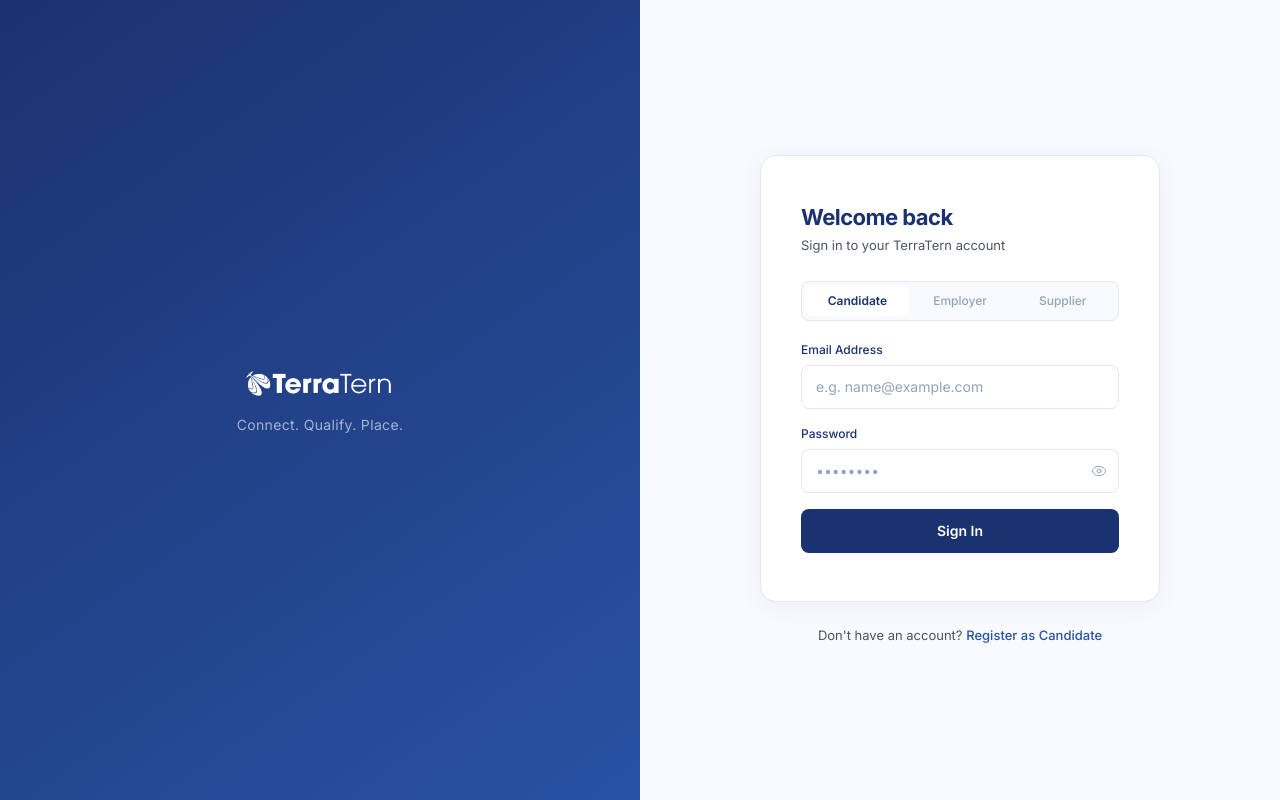
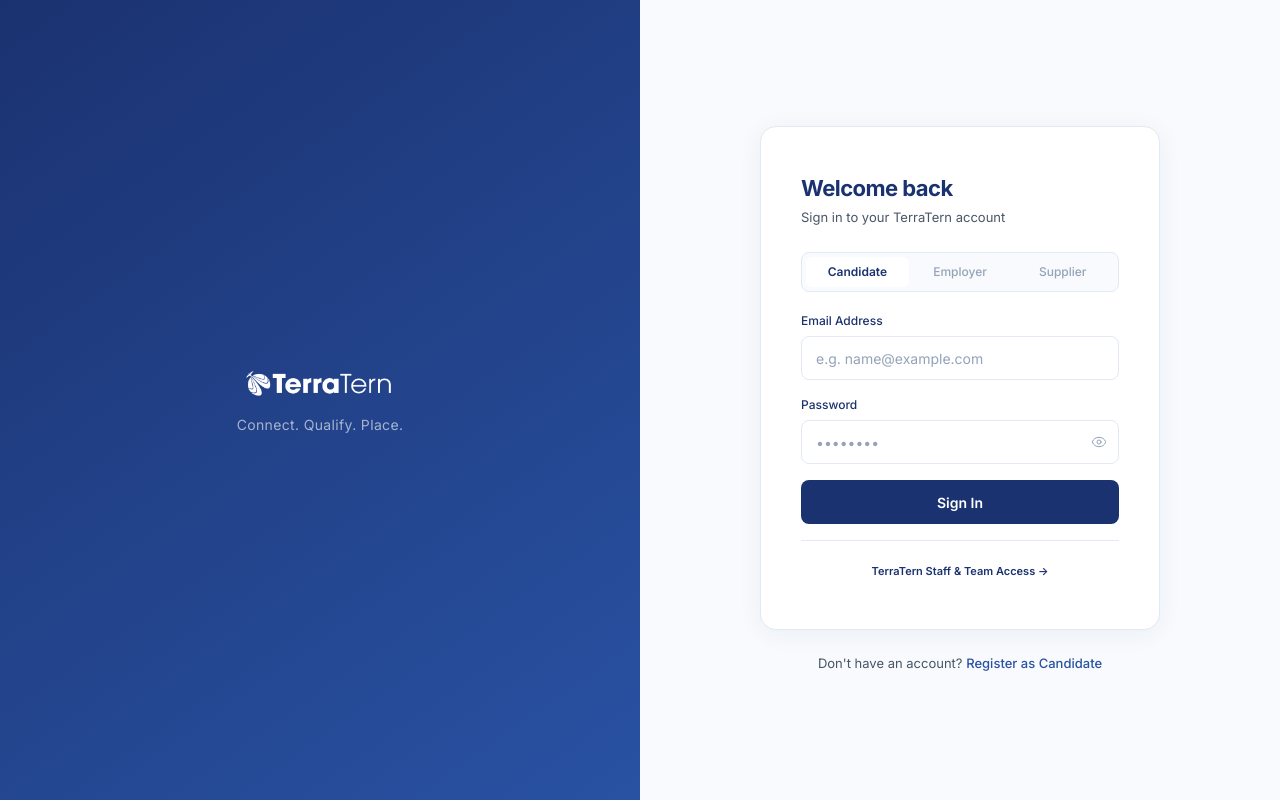
Before and after one commit to abhinayxvadla-terratern/truehire, a React (Vite) app: page /login in a window 1280 px wide. Built offline with nearby package versions, Linux system fonts and the light colour scheme; no server answers.

Commit message:
feat: expose internal team access in navbar, footer, and login page

```diff
--- a/index.html
+++ b/index.html
@@ -2,10 +2,7 @@
 <html lang="en">
   <head>
     <meta charset="UTF-8" />
-    <link rel="icon" type="image/png" sizes="32x32" href="/favicon-32x32.png" />
-    <link rel="icon" type="image/png" sizes="16x16" href="/favicon-16x16.png" />
-    <link rel="icon" href="/favicon.ico" />
-    <link rel="apple-touch-icon" sizes="180x180" href="/apple-touch-icon.png" />
+    <link rel="icon" type="image/svg+xml" href="/vite.svg" />
     <meta name="viewport" content="width=device-width, initial-scale=1.0" />
     <title>TerraTern - Connect. Qualify. Place.</title>
     <!-- Google Fonts: Inter -->
--- a/src/pages/LandingPage.tsx
+++ b/src/pages/LandingPage.tsx
@@ -541,6 +541,12 @@
               Sign In
             </button>
             <button
+              onClick={() => navigate('/internal/login')}
+              className="text-xs font-semibold text-[#64748B] hover:text-[#1B3270] transition-colors px-2.5 py-1 rounded-[6px] border border-[#E2E8F4] hover:bg-[#F8FAFD]"
+            >
+              Team Access
+            </button>
+            <button
               onClick={() => navigate('/register?role=candidate')}
               className="px-6 py-2.5 bg-[#1B3270] text-white text-sm font-semibold rounded-[6px] hover:bg-[#2952A3] transition-all shadow-[0_2px_8px_rgba(27,50,112,0.15)] active:scale-[0.99]"
             >
@@ -605,6 +611,15 @@
               className="w-full mt-2 py-2 border border-[#1B3270] text-[#1B3270] text-sm font-semibold rounded-[6px] text-center"
             >
               Sign In
+            </button>
+            <button
+              onClick={() => {
+                setMobileMenuOpen(false);
+                navigate('/internal/login');
+              }}
+              className="w-full mt-2 py-2 bg-slate-100 text-[#1B3270] text-sm font-semibold rounded-[6px] text-center"
+            >
+              TerraTern Team Access
             </button>
             <button
               onClick={() => {
@@ -2281,6 +2296,11 @@
                   </button>
                 </li>
                 <li>
+                  <button onClick={() => navigate('/internal/login')} className="hover:text-white transition-colors text-amber-300 font-medium">
+                    TerraTern Team Access
+                  </button>
+                </li>
+                <li>
                   <a
                     href="#opportunities"
                     onClick={(e) => {
--- a/src/pages/Login.tsx
+++ b/src/pages/Login.tsx
@@ -212,6 +212,16 @@
             <span>Sign In</span>
           )}
         </button>
+
+        {/* Internal Team Access Shortcut */}
+        <div className="mt-5 pt-4 border-t border-[#E2E8F4] text-center">
+          <Link
+            to="/internal/login"
+            className="inline-flex items-center space-x-1 text-xs font-semibold text-[#1B3270] hover:text-[#2952A3] hover:underline"
+          >
+            <span>TerraTern Staff &amp; Team Access →</span>
+          </Link>
+        </div>
       </form>
     </AuthLayout>
   );
```
